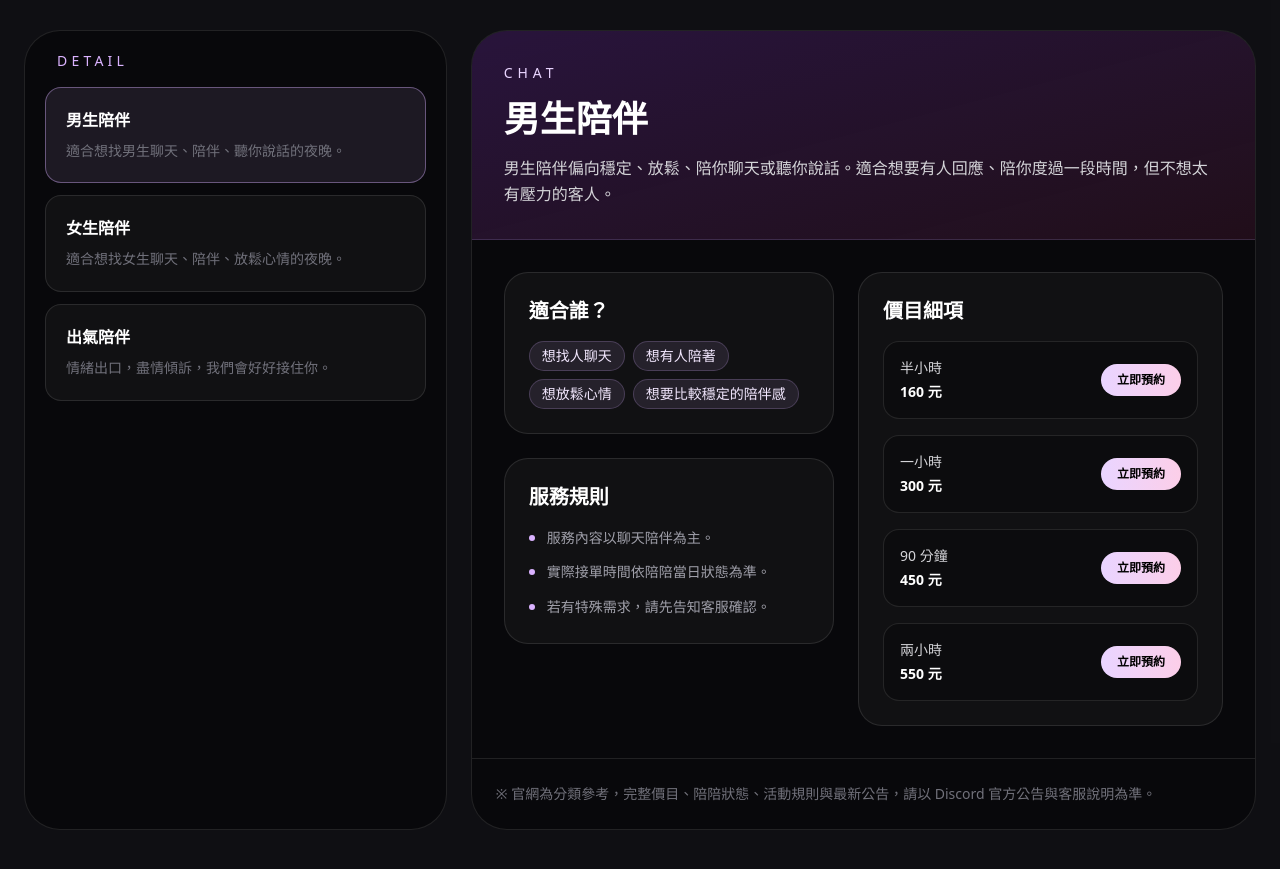
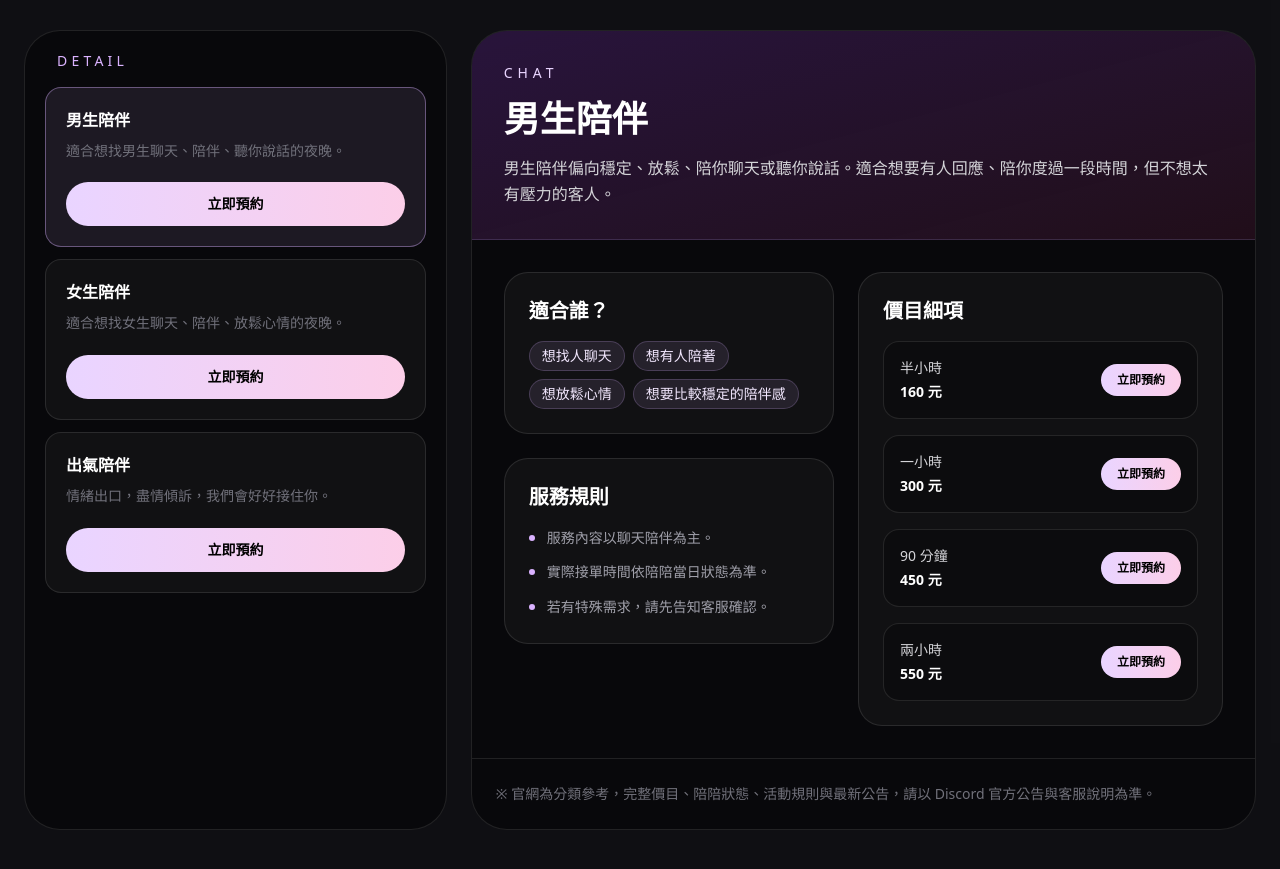
Before and after one commit to moxu09/wearestilllhere, a Next.js app: page / in a window 1280 px wide. Shown: the part 2180-3049 px from the top of the page. Built offline with nearby package versions, Linux system fonts and the light colour scheme.

Commit message:
新增 detail 細項立即預約按鈕

```diff
--- a/app/components/PriceExplorer.tsx
+++ b/app/components/PriceExplorer.tsx
@@ -340,24 +340,34 @@ export default function PriceExplorer() {
 
           <div className="space-y-3">
             {activeCategory.groups.map((group) => (
-              <button
+              <div
                 key={group.id}
-                type="button"
-                onClick={() => setGroupId(group.id)}
-                className={`w-full rounded-2xl border p-5 text-left transition ${
+                className={`rounded-2xl border p-5 transition ${
                   activeGroup.id === group.id
                     ? "border-purple-300/40 bg-purple-300/10"
                     : "border-white/10 bg-white/[0.04] hover:bg-white/[0.07]"
                 }`}
               >
+                <button
+                  type="button"
+                  onClick={() => setGroupId(group.id)}
+                  className="block w-full text-left"
+                >
                   <h4 className="font-black text-white">
                     {group.title}
                   </h4>
-
                   <p className="mt-2 text-sm leading-relaxed text-zinc-500">
                     {group.desc}
                   </p>
                 </button>
+                <a
+                  href={discordLink}
+                  target="_blank"
+                  className="mt-5 block rounded-full bg-gradient-to-r from-purple-200 to-pink-200 px-5 py-3 text-center text-sm font-black text-black transition hover:opacity-90"
+                >
+                  立即預約
+                </a>
+              </div>
             ))}
           </div>
         </div>
```
Lines whose indentation alone changed are shown as unchanged.
